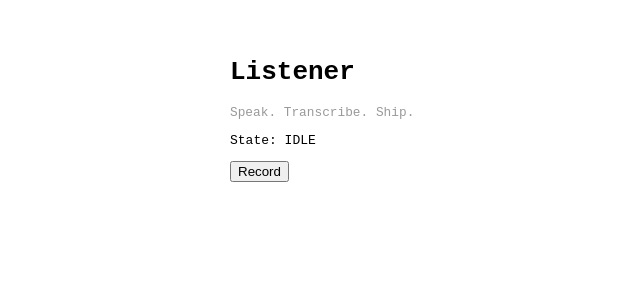
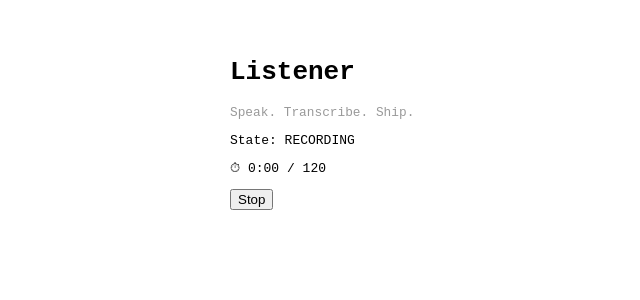
Before and after one commit to asumacodes/listener, a Next.js app: page / in a window 1280 px wide. Both pictures are taken after a click on the button "Record". Shown: the top 300 px of the page, without its empty margins (170-810 px from the left). Built offline with nearby package versions, Linux system fonts and the light colour scheme.

Commit message:
feat: update states and actions

```diff
--- a/app/page.tsx
+++ b/app/page.tsx
@@ -1,12 +1,18 @@
+'use client';
+
 import RenderScreen from "@/components/RenderScreen";
+import { useScreenState, useRecordingActions } from '@/hooks';
 
 const Home = () => {
+  const screenState = useScreenState();
+  const actions = useRecordingActions(screenState);
+
   return (
     <main style={{ padding: '2rem', fontFamily: 'monospace', maxWidth: '480px', margin: '0 auto' }}>
       <h1>Listener</h1>
       <p style={{ color: '#999', fontSize: '0.8rem' }}>Speak. Transcribe. Ship.</p>
 
-      <RenderScreen />
+      <RenderScreen screenState={screenState} actions={actions} />
     </main>
   );
 }
--- a/components/RenderScreen.tsx
+++ b/components/RenderScreen.tsx
@@ -1,13 +1,19 @@
 'use client';
 
-import { useScreenState } from '@/hooks';
+import { useRecordingActions, useScreenState } from '@/hooks';
 import IdleScreen from '@/screens/IdleScreen';
 import RecordingScreen from '@/screens/RecordingScreen';
 import { AppState } from '@/types';
-import React, { useEffect } from 'react'
+import { useEffect } from 'react'
 
-const RenderScreen = () => {
-    const { appState } = useScreenState();
+interface RenderScreenProps {
+    screenState: ReturnType<typeof useScreenState>
+    actions: ReturnType<typeof useRecordingActions>
+  }
+
+const RenderScreen = ({ screenState, actions }: RenderScreenProps) => {
+    const { appState = AppState.IDLE, elapsedSeconds = 0 } = screenState;
+    const { startRecording, stopRecording } = actions;
 
     useEffect(() => {
         console.log('appState 1', appState);
@@ -15,17 +21,22 @@ const RenderScreen = () => {
 
     switch (appState) {
         case AppState.IDLE:
-            return <IdleScreen />;
+            return <IdleScreen onRecord={startRecording} />;
         case AppState.RECORDING:
-            return <RecordingScreen />;
+            return (
+              <RecordingScreen
+                elapsedSeconds={elapsedSeconds}
+                onStop={stopRecording}
+              />
+            );
         case AppState.STOPPED:
-            return <IdleScreen />;
+            return <IdleScreen onRecord={startRecording} />;
         case AppState.SUBMITTING:
-            return <IdleScreen />;
+            return <IdleScreen onRecord={startRecording} />;
         case AppState.DONE:
-            return <IdleScreen />;
+            return <IdleScreen onRecord={startRecording} />;
         case AppState.ERROR:
-            return <IdleScreen />;
+            return <IdleScreen onRecord={startRecording} />;
     }
 }
 
--- a/screens/IdleScreen.tsx
+++ b/screens/IdleScreen.tsx
@@ -1,14 +1,8 @@
-import { useRecordingActions, useScreenState } from '@/hooks';
-import React from 'react'
-
-const IdleScreen = () => {
-  const screenState = useScreenState();
-  const { startRecording } = useRecordingActions(screenState);
-
+const IdleScreen = ({ onRecord }: { onRecord: () => void }) => {
   return (
     <div>
       <p>State: IDLE</p>
-      <button onClick={startRecording}>Record</button>
+      <button onClick={onRecord}>Record</button>
     </div>
   )
 }
--- a/screens/RecordingScreen.tsx
+++ b/screens/RecordingScreen.tsx
@@ -1,15 +1,17 @@
-import { useRecordingActions } from '@/hooks';
 import { formatTime } from '@/utils';
 import React from 'react'
 
-const RecordingScreen = () => {
-  const { elapsedSeconds, stopRecording } = useRecordingActions();
+interface RecordingScreenProps {
+  elapsedSeconds: number;
+  onStop: () => void;
+}
 
+const RecordingScreen = ({ elapsedSeconds, onStop }: RecordingScreenProps) => {
   return (
     <div>
         <p>State: RECORDING</p>
         <p>⏱ {formatTime(elapsedSeconds)} / 120</p>
-        <button onClick={stopRecording}>Stop</button>
+        <button onClick={onStop}>Stop</button>
     </div>
   )
 }
```
